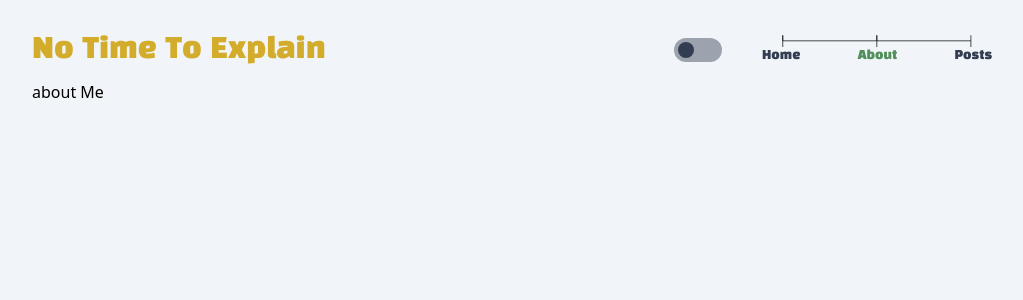
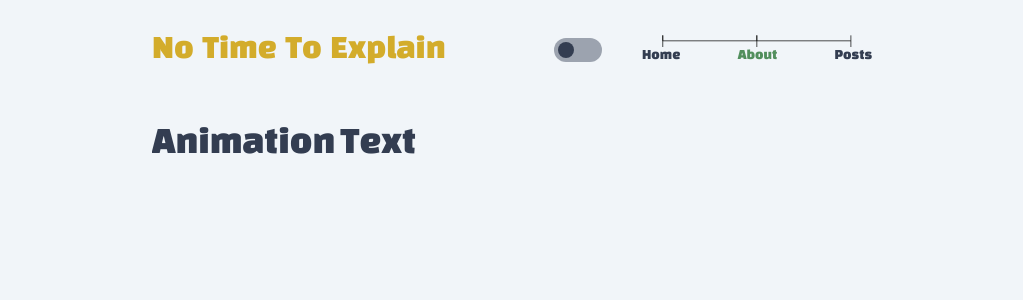
Before and after one commit to vinocturne/ntte-blog, a React (Create React App) app: page /ntte-blog/about in a window 1280 px wide. Shown: the top 300 px of the page, without its empty margins (128-1151 px from the left). Built offline with nearby package versions, Linux system fonts and the light colour scheme.

Commit message:
💫 add framer-motion

```diff
--- a/package.json
+++ b/package.json
@@ -14,6 +14,7 @@
     "@types/react": "^18.0.0",
     "@types/react-dom": "^18.0.0",
     "eslint": "^8.54.0",
+    "framer-motion": "^10.16.14",
     "gh-pages": "^6.1.0",
     "gsap": "^3.12.2",
     "prettier": "^3.1.0",
--- /dev/null
+++ b/src/components/AnimateText.tsx
@@ -0,0 +1,59 @@
+import { motion } from 'framer-motion'
+
+const AnimateText = ({ text }: { text: string }) => {
+  const words = text.split(' ')
+  const container = {
+    hidden: { opacity: 0 },
+    visible: (i = 1) => ({
+      opacity: 1,
+      transition: {
+        staggerChildren: 0.12,
+        delayChildren: 0.04 * i,
+      },
+    }),
+  }
+
+  const child = {
+    hidden: {
+      opacity: 0,
+      x: 20,
+      transition: {
+        type: 'spring',
+        damping: 12,
+        stiffness: 100,
+      },
+    },
+    visible: {
+      opacity: 1,
+      x: 0,
+      transition: {
+        type: 'spring',
+        damping: 12,
+        stiffness: 100,
+      },
+    },
+  }
+
+  return (
+    <motion.div
+      style={{ overflow: 'hidden', display: 'flex', fontSize: '2rem' }}
+      variants={container}
+      initial="hidden"
+      animate="visible"
+      className="font-blackHans text-primary dark:text-white"
+    >
+      {words.map((word) => (
+        <motion.div
+          variants={child}
+          style={{
+            marginRight: '5px',
+          }}
+          key={word}
+        >
+          {word}
+        </motion.div>
+      ))}
+    </motion.div>
+  )
+}
+export default AnimateText
--- a/src/components/layout/Layout.tsx
+++ b/src/components/layout/Layout.tsx
@@ -11,9 +11,9 @@ const Layout = ({ children }: { children: ReactNode }) => {
   //     // if (location.pathname !== '/')
   //   }, [location])
   return (
-    <div className="h-[100vh] pt-5 px-20 bg-slate-100 dark:bg-primary">
+    <div className="h-[100vh] pt-5 px-[200px] bg-slate-100 dark:bg-primary">
       {location.pathname !== '/' && <Header />}
-      <div className="px-20">{children}</div>
+      <div className="px-20 text-primary dark:text-white">{children}</div>
     </div>
   )
 }
--- a/src/pages/About.tsx
+++ b/src/pages/About.tsx
@@ -1,8 +1,10 @@
+import AnimateText from '../components/AnimateText'
+
 const About = () => {
   return (
-    <div>
-      <div>about Me</div>
-    </div>
+    <section className="pt-10">
+      <AnimateText text="Animation Text" />
+    </section>
   )
 }
 
```
Also changed, not shown: 2 other files (tests, documents, lock files or other folders).
